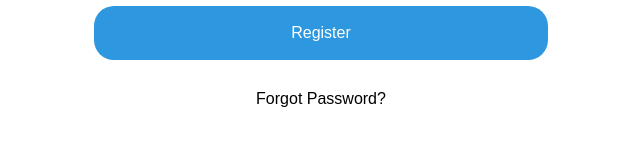
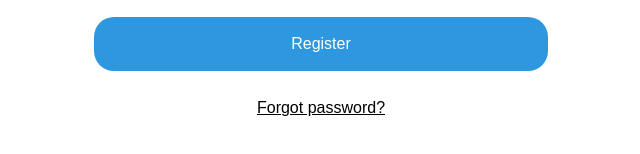
Before and after one commit to RubenBenedito/pw-labs, a plain HTML site: page index.html in a window 1280 px wide. Shown: the part 532-686 px from the top of the page, without its empty margins (319-959 px from the left). Drawn offline with Linux system fonts and the light colour scheme.

Commit message:
Update index.html

```diff
--- a/index.html
+++ b/index.html
@@ -53,6 +53,10 @@
             text-decoration: none;
             color: #000000;
         }
+
+        .forgot-password a {
+            text-decoration: underline;
+        }
     </style>
 </head>
 <body>
@@ -60,8 +64,8 @@
     <h1 id="project-name">System Info</h1>
 
     <a class="button" href = "login.html">Login</a>
-    <a class="button"  href = "register.html">Register</a>
-    <a class="Forgot Password?" href = "forgotpassword.html">Forgot Password?</a>
+    <a class="button"  href = "register.html">Register</a> <br>
+    <span class="forgot-password"><a href="forgotpassword.html">Forgot password?</a></span>
 
 </body>
 </html>
```
